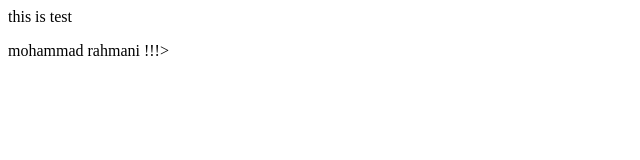
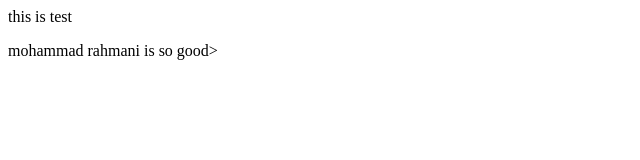
Before and after one commit to Morahmad/web, a plain HTML site: page index.html in a window 1280 px wide. Shown: the full height of the page, 0-640 px from the left. Drawn offline with Linux system fonts and the light colour scheme.

Commit message:
change p

```diff
--- a/index.html
+++ b/index.html
@@ -8,6 +8,6 @@
 </head>
 <body>
     this is test
-    <p>mohammad rahmani !!!>
+    <p>mohammad rahmani is so good>
 </body>
 </html>
```
